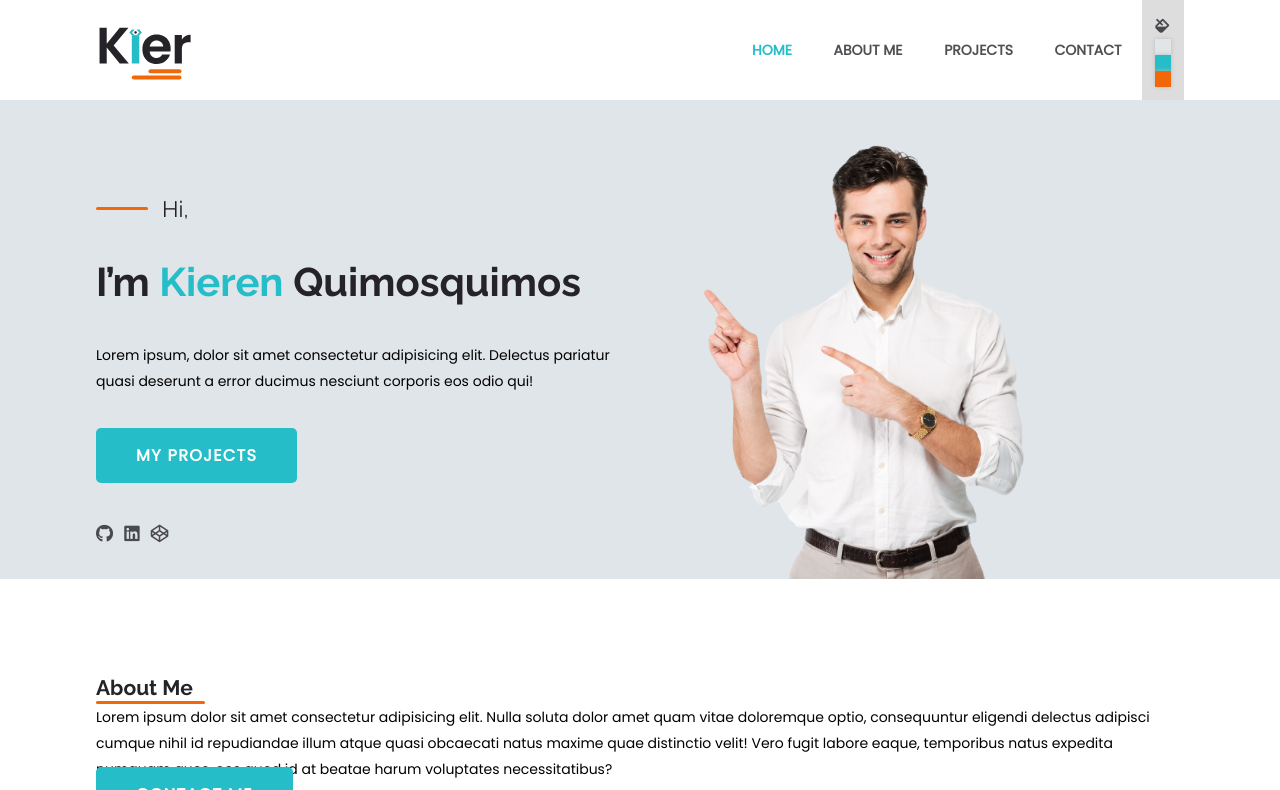
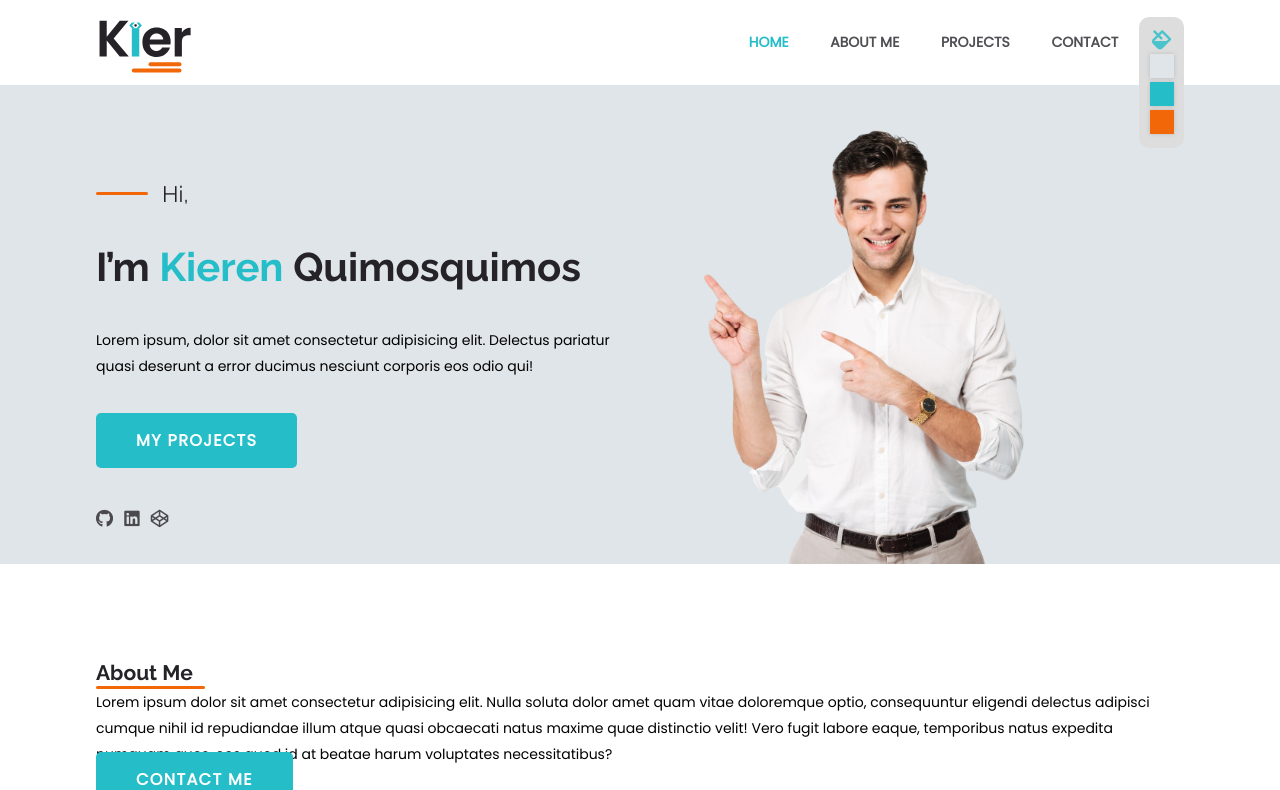
Before and after one commit to kier2/myportfolio, a plain HTML site: page index.html in a window 1280 px wide. In both pictures the pointer is over the item 1164 px from the left and 42 px from the top of the page. Shown: the top 790 px of the page. Drawn offline with Linux system fonts and the light colour scheme.

Commit message:
third commit

```diff
--- a/css/main.css
+++ b/css/main.css
@@ -95,6 +95,7 @@ h1,h2,h3,h4,h5,h6{
     text-transform: uppercase;
     opacity:.8;
 }
+.color-switcher > i{font-size: 1.2rem;}
 .navbar .navbar-menu li.active a{
     color: var(--primary-color);
     opacity: 1;
@@ -109,21 +110,60 @@ h1,h2,h3,h4,h5,h6{
     position: relative;
     transition: ease 400ms;
 }
+.color-switcher-wrapper:hover::after{
+    content: '';
+    width: 100%;
+    height: 100%;
+    border-top-left-radius: 10px;
+    border-top-right-radius: 10px;
+    background: #ddd;
+    position: absolute;
+    top: 0;
+    left: 0;
+    bottom: 0;
+    z-index: 1;
+}
+/* .color-switcher-wrapper:hover .color-switcher,
+.color-switcher-wrapper:hover .color-options {
+    background: #ddd;
+} */
+.color-switcher {
+    position: relative;
+    z-index: 3;
+}
+.color-switcher-wrapper:hover .color-options {
+    border-bottom-left-radius: 10px;
+    border-bottom-right-radius: 10px;
+    padding: 1em 0;
+
+    width: 100%;
+    height: 7rem;
+    background: #ddd;
+    position: absolute;
+    top: 1.2rem;
+    left: 0;
+    bottom: -3rem;
+    z-index: 2;
+}
 .color-options{
     display: none;
     transition: display ease 400ms;
 }
 .color-options > div{
-    width: 1rem;
-    height: 1rem;
+    width: 1.5rem;
+    height: 1.5rem;
     box-shadow: 0 0 4px 0px #bbb;
     transition: ease 400ms;
+    margin-top: .3em;
 }
-.color-switcher-wrapper:hover{
-    background: #ddd;
+.color-options > div:hover{
+    transform: scale(1.1);
 }
+
 .color-switcher-wrapper:hover .color-options {
-    display: block;
+    display: flex;
+    flex-direction: column;
+    align-items: center;
 }
 [data-theme="light"]{
     background: var(--light-color);
```
